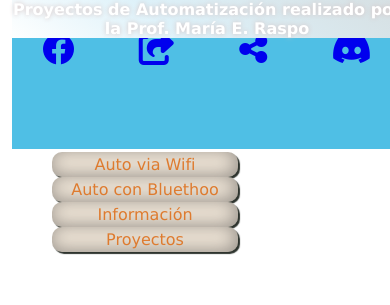
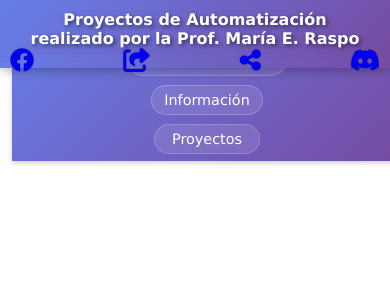
Before and after one commit to Mariaprofe/proferaspo, a plain HTML site: page index.html in a window 390 px wide. Shown: the top 305 px of the page. Drawn offline with Linux system fonts and the light colour scheme.

Commit message:
22 agosto

```diff
--- a/css/index.css
+++ b/css/index.css
@@ -14,7 +14,7 @@
 
  #contenedor{
      width: 100%;
-     min-width: 340px;
+     min-width: 640px;
  }
 
  #contenedor > *{
@@ -25,20 +25,24 @@
  }
 
  header{
-     display: flex;
-     justify-content: space-between;
-     background-color: #4fbfe5;
-     padding: 0px 10px;
-     box-sizing: border-box;
-     align-content: center;
-     flex-wrap: wrap;
+    position: fixed;
+    top: 0;
+    left: 0;
+    right: 0;
+    z-index: 1000;
+    font-size: 1rem;
+    background: linear-gradient(135deg, #667eea 0%, #764ba2 100%);
+    box-sizing: border-box;
+    box-shadow: 0 2px 10px rgba(0,0,0,0.3);
+    padding: 0;
  }
 
  header ul{
-     display: flex;
-     justify-content: space-evenly;
+ direction:flex;
+position: fixed;
+     justify-content:space-between;
      margin-top: 30px;
-     min-width: 10px;
+
  }
 
 
@@ -52,12 +56,13 @@
 }
 
 #redessociales{
-    color: #e5e5f8;
-    margin-left:2%;
-    margin-right:90%;
+    color: white;
     display: flex;
-    justify-content:space-between;
-    margin-top: 100px;
+    justify-content: center;
+    align-items: center;
+    margin: 0;
+    padding: 10px 20px;
+    background: linear-gradient(135deg, #667eea 0%, #764ba2 100%);
 }
 #redessociales ul {
 
@@ -75,43 +80,52 @@
 }
 
 #redessociales ul li a i {
-    font-size: 1rem;
-    text-shadow: 0 0 2 rgb(70, 111, 68);
-    font-size: 2rem;
-
-}
-#redessociales ul li a  {
-    padding:89% 48px;
-
+    text-shadow: 0 0 2px rgba(0,0,0,0.3);
+    font-size: 1.5rem;
+    transition: all 0.3s ease;
 }
 
+#redessociales ul li a {
+    padding: 0 10px;
+    transition: all 0.3s ease;
+}
 
-h1{
+#redessociales ul li a:hover i {
+    transform: scale(1.2);
+    color: #ffd700;
+}
 
-   position: fixed;
-    font-size: 2rem;
-    align-items: center;
-    /*
-        Sombra al texto
-        ParÃ¡metros:
-        X Y Blur color
-        Puedo separar niveles de sombra con ,
-    */
-    text-shadow: 0 0 5px rgb(213, 196, 196);
+h1 {
+    font-size: 1.6rem;
+    text-align: center;
+    margin: 0;
     color: white;
-    margin-top: 0;
-    width: 100%;
     font-family: Verdana, Geneva, Tahoma, sans-serif;
-    background: linear-gradient(35deg, #feffff 0%,#ddf1f9 41%,#d6dfe2 100%);
+    text-shadow: 2px 2px 4px rgba(0,0,0,0.5);
+    padding: 15px 20px;
+    line-height: 1.2;
+    background: linear-gradient(135deg, #667eea 0%, #764ba2 100%);
 }
 
 /*---------------------------*/
 
-    nav ul {
-        flex-direction: row;
-        margin-top: 20px;
-        gap: 10px;
-    }
+    nav {
+    background: linear-gradient(135deg, #667eea 0%, #764ba2 100%);
+    padding: 10px 0;
+    box-shadow: 0 2px 5px rgba(0,0,0,0.2);
+}
+
+nav ul {
+    flex-direction: row;
+    margin: 0;
+    gap: 10px;
+    justify-content: center;
+    display: flex;
+    list-style: none;
+    padding: 0 20px;
+    flex-wrap: wrap;
+    align-items: center;
+}
 
     nav ul li a {
         font-size: 1.4rem;
@@ -153,16 +167,20 @@ nav ul{
  }
 */
 nav ul li a{
-background-color: rgb(240, 230, 216);
-    color: rgb(222, 123, 47);
-    padding: 0px 1px;
+    background: rgba(255, 255, 255, 0.1);
+    color: white;
+    padding: 8px 16px;
     text-decoration: none;
     justify-content: center;
     align-items: center;
-    font-size: 1.3rem;
-    box-shadow: 2px 2px 1px rgb(46, 52, 46), -2px -2px 18px rgba(62, 59, 59, 0.5) inset;
+    font-size: 1rem;
+    border-radius: 20px;
     white-space: nowrap;
     display: inline-block;
+    transition: all 0.3s ease;
+    border: 1px solid rgba(255, 255, 255, 0.2);
+    min-width: fit-content;
+    text-align: center;
 }
 
 .active{
@@ -170,7 +188,10 @@ background-color: rgb(240, 230, 216);
 }
 
 nav ul li a:hover{
-    color: orange;
+    background: rgba(255, 255, 255, 0.2);
+    color: white;
+    transform: translateY(-2px);
+    box-shadow: 0 4px 8px rgba(0,0,0,0.3);
 }
 
 nav ul li a .activo:hover{
@@ -180,9 +201,14 @@ nav ul li a .activo:hover{
 
 
 
+main {
+    margin-top: 200px;
+    padding: 20px;
+}
+
 #productos{
   display: flex;
-    margin-top:10% 10%;
+    margin-top: 20px;
 align-items: center;
   justify-content: space-evenly;
 
@@ -434,22 +460,21 @@ margin-left:0;
     }
 
     header {
-        flex-direction: column;
-        padding: 0%;
+        position: fixed;
+        background: linear-gradient(135deg, #667eea 0%, #764ba2 100%);
     }
 
     header ul {
-        flex-direction:row;
-        margin-top:-70px;
+        flex-direction: row;
+        margin-top: 10px;
         gap: 10px;
         padding: 2px 0px;
     }
 
     h1 {
         font-size: 1rem;
-        position: relative;
         text-align: center;
-        padding: 0px 0px;
+        padding: 10px 20px;
     }
 
     #config {
@@ -459,20 +484,30 @@ margin-left:0;
         margin: 10px 0;
     }
 
+    nav {
+        padding: 5px 0;
+    }
+
     nav ul {
         flex-direction: column;
-        margin-top: 3px;
-        gap: 10px;
-
+        margin: 0;
+        gap: 5px;
+        padding: 0 10px;
     }
 
     nav ul li a {
-        font-size: 1rem;
-        padding: 3px 2px;
-        width: 52%;
+        font-size: 0.9rem;
+        padding: 6px 12px;
+        width: auto;
+        min-width: 80px;
         text-align: center;
-        border-radius: 10px;
-        gap: 10px;
+        border-radius: 15px;
+        margin: 2px 0;
+    }
+
+    main {
+        margin-top: 220px;
+        padding: 10px;
     }
 
     #productos {
@@ -498,10 +533,9 @@ margin-left:0;
     }
 
     #redessociales {
-
-        margin: 40px -9px;
+        margin: 0;
         justify-content: center;
-        padding: 10px 0px;
+        padding: 5px 0px;
     }
 
     #redessociales ul {
@@ -551,8 +585,10 @@ margin-left:0;
     }
 
     nav ul li a {
-        font-size: 1.1rem;
-        padding: 8px 12px;
+        font-size: 1rem;
+        padding: 8px 16px;
+        min-width: fit-content;
+        text-align: center;
     }
 
     #productos {
@@ -628,6 +664,14 @@ footer small{
     nav ul {
         justify-content: center;
         gap: 15px;
+        flex-wrap: wrap;
+    }
+
+    nav ul li a {
+        font-size: 1.1rem;
+        padding: 10px 20px;
+        min-width: fit-content;
+        text-align: center;
     }
 
     #productos {
@@ -667,6 +711,14 @@ footer small{
     nav ul {
         justify-content: center;
         gap: 20px;
+        flex-wrap: wrap;
+    }
+
+    nav ul li a {
+        font-size: 1.2rem;
+        padding: 12px 24px;
+        min-width: fit-content;
+        text-align: center;
     }
 
     #productos {
```
